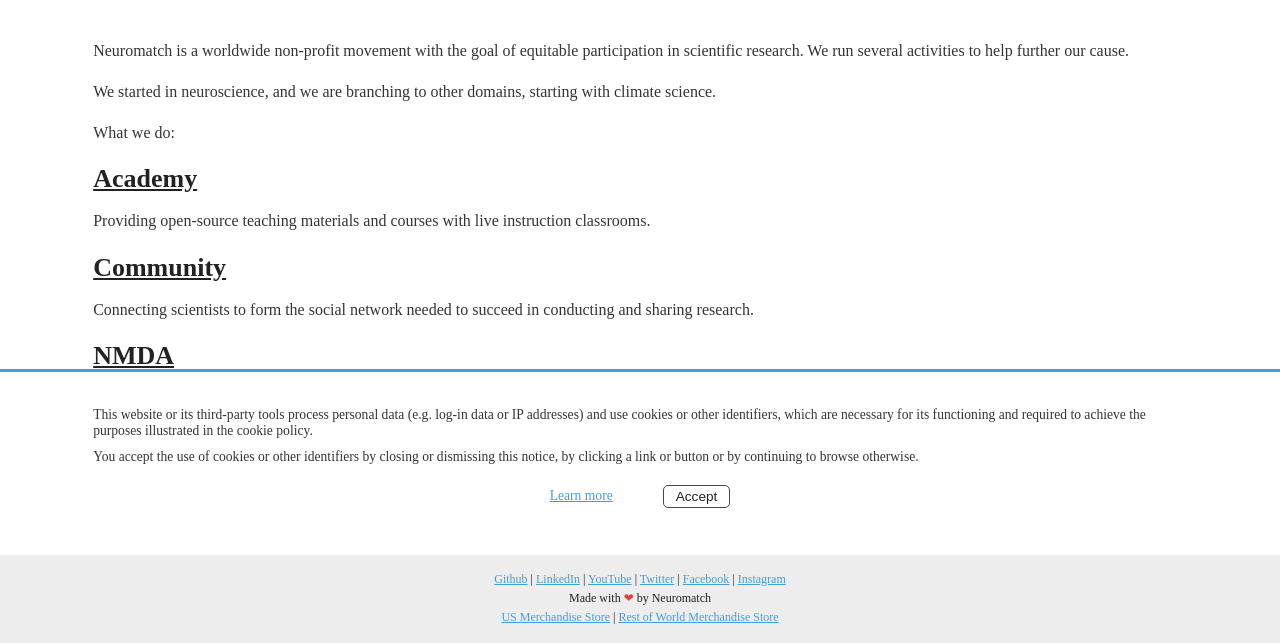
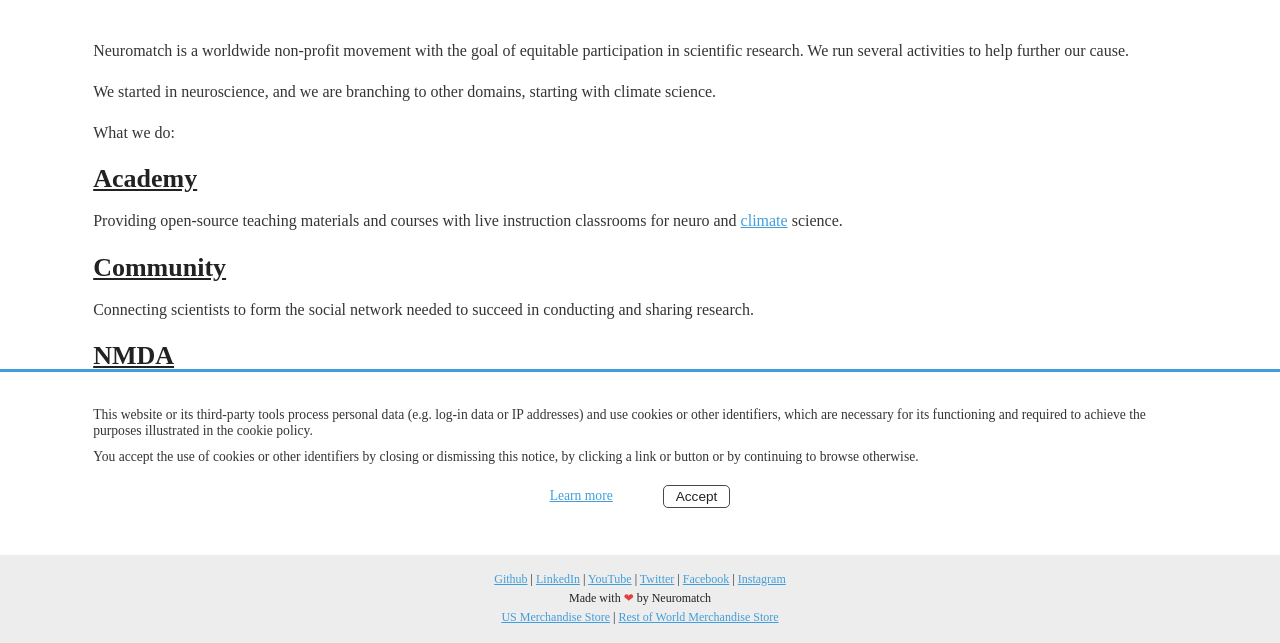
Before and after one commit to neuromatch/neuromatch.io, a Gatsby site: page / in a window 1280 px wide. Shown: the part 257-900 px from the top of the page. Built offline with nearby package versions, Linux system fonts and the light colour scheme; Gatsby itself is replaced by a stand-in of ours; what typography-theme-moraga would draw is missing.

Commit message:
add link to climate academy on landing page

```diff
--- a/src/pages/index.js
+++ b/src/pages/index.js
@@ -104,7 +104,7 @@
           <h3><H3Link href="https://academy.neuromatch.io/" target="_blank"
           rel="noreferrer">Academy</H3Link></h3>
           <p>
-            Providing open-source teaching materials and courses with live instruction classrooms.
+            Providing open-source teaching materials and courses with live instruction classrooms for neuro and <a href="https://academy.climatematch.io/" target="_blank" rel="noreferrer">climate</a> science.
           </p>
           <h3><H3Link href="https://conference.neuromatch.io/" target="_blank"
           rel="noreferrer">Community</H3Link></h3>
```
